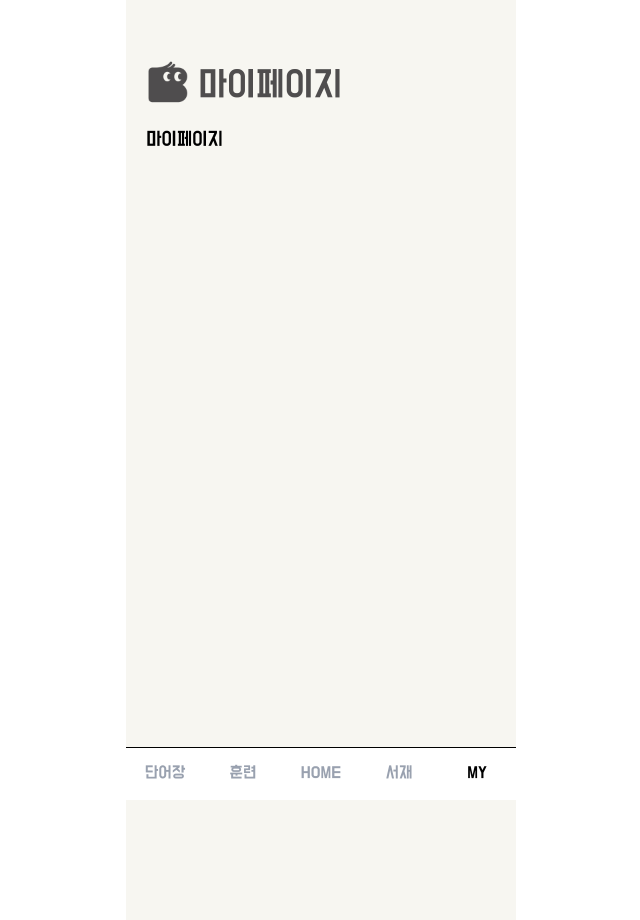
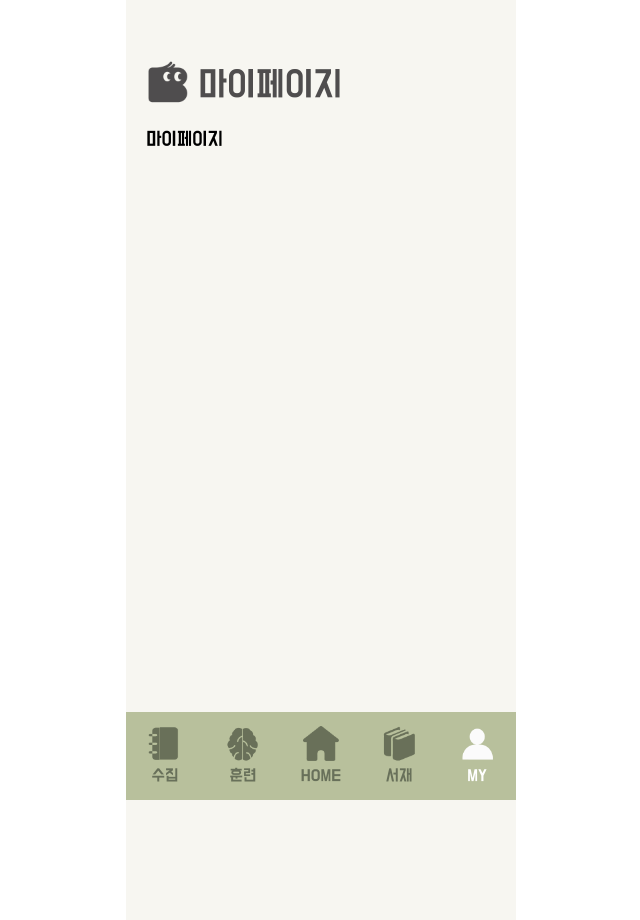
Before and after one commit to YEOBAEK-TEAM/yeobaek-frontend, a React (Vite) app: page /my in a window 1280 px wide. Shown: the whole page, without its empty margins (319-959 px from the left). Built offline with nearby package versions, Linux system fonts and the light colour scheme.

Commit message:
✨ feat: 푸터 네비게이션 디자인 수정

```diff
--- a/src/components/common/footerNavigation/FooterNavigation.tsx
+++ b/src/components/common/footerNavigation/FooterNavigation.tsx
@@ -1,27 +1,76 @@
 import { NavLink } from "react-router-dom";
 
+import collectionActiveIcon from "@/assets/icons/footer/collectionActiveIcon.png";
+import collectionIcon from "@/assets/icons/footer/collectionIcon.png";
+import homeActiveIcon from "@/assets/icons/footer/homeActiveIcon.png";
+import homeIcon from "@/assets/icons/footer/homeIcon.png";
+import libraryActiveIcon from "@/assets/icons/footer/libraryActiveIcon.png";
+import libraryIcon from "@/assets/icons/footer/libraryIcon.png";
+import myActiveIcon from "@/assets/icons/footer/myActiveIcon.png";
+import myIcon from "@/assets/icons/footer/myIcon.png";
+import trainingActiveIcon from "@/assets/icons/footer/trainingActiveIcon.png";
+import trainingIcon from "@/assets/icons/footer/trainingIcon.png";
+
 const navigationItems = [
-  { path: "/vocabulary", label: "단어장" },
-  { path: "/training", label: "훈련" },
-  { path: "/", label: "HOME" },
-  { path: "/library", label: "서재" },
-  { path: "/my", label: "MY" },
+  {
+    path: "/vocabulary",
+    label: "수집",
+    icon: collectionIcon,
+    activeIcon: collectionActiveIcon,
+  },
+  {
+    path: "/training",
+    label: "훈련",
+    icon: trainingIcon,
+    activeIcon: trainingActiveIcon,
+  },
+  {
+    path: "/",
+    label: "HOME",
+    icon: homeIcon,
+    activeIcon: homeActiveIcon,
+  },
+  {
+    path: "/library",
+    label: "서재",
+    icon: libraryIcon,
+    activeIcon: libraryActiveIcon,
+  },
+  {
+    path: "/my",
+    label: "MY",
+    icon: myIcon,
+    activeIcon: myActiveIcon,
+  },
 ];
 
 export default function FooterNavigation() {
   return (
-    <nav className="fixed bottom-0 left-1/2 flex w-full max-w-97.5 -translate-x-1/2 justify-around border-t bg-white">
+    <nav className="fixed bottom-0 left-1/2 z-50 flex h-22 w-full max-w-97.5 -translate-x-1/2 bg-[#B8C09C]">
       {navigationItems.map((item) => (
         <NavLink
           key={item.path}
           to={item.path}
-          className={({ isActive }) =>
-            `flex flex-1 justify-center py-4 text-sm ${
-              isActive ? "font-bold text-black" : "text-gray-400"
-            }`
-          }
+          end={item.path === "/"}
+          className="flex flex-1 flex-col items-center justify-center gap-1"
         >
-          {item.label}
+          {({ isActive }) => (
+            <>
+              <img
+                src={isActive ? item.activeIcon : item.icon}
+                alt={item.label}
+                className="h-9 w-9 object-contain"
+              />
+
+              <span
+                className={`text-[14px] ${
+                  isActive ? "font-semibold text-white" : "font-medium text-[#68705A]"
+                }`}
+              >
+                {item.label}
+              </span>
+            </>
+          )}
         </NavLink>
       ))}
     </nav>
```
